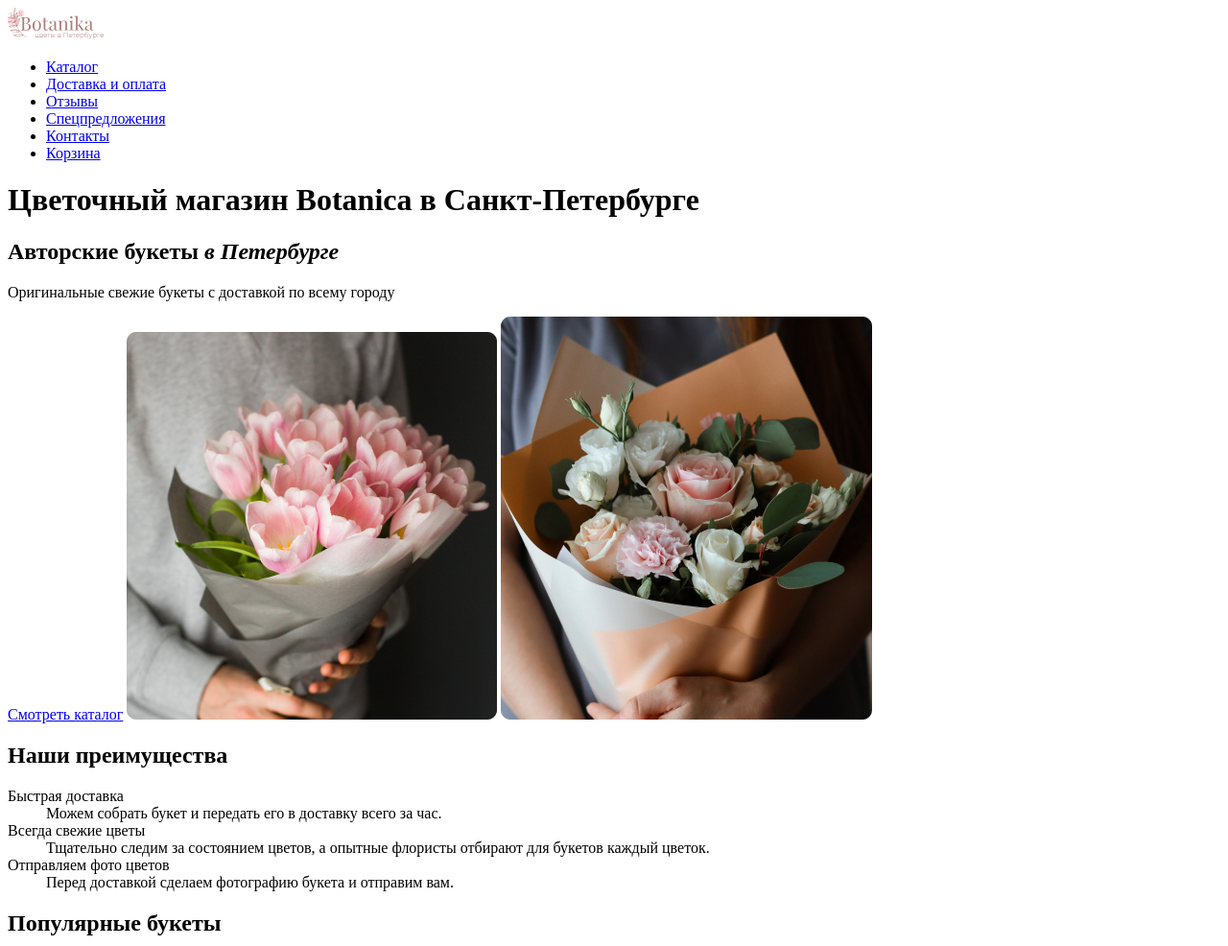
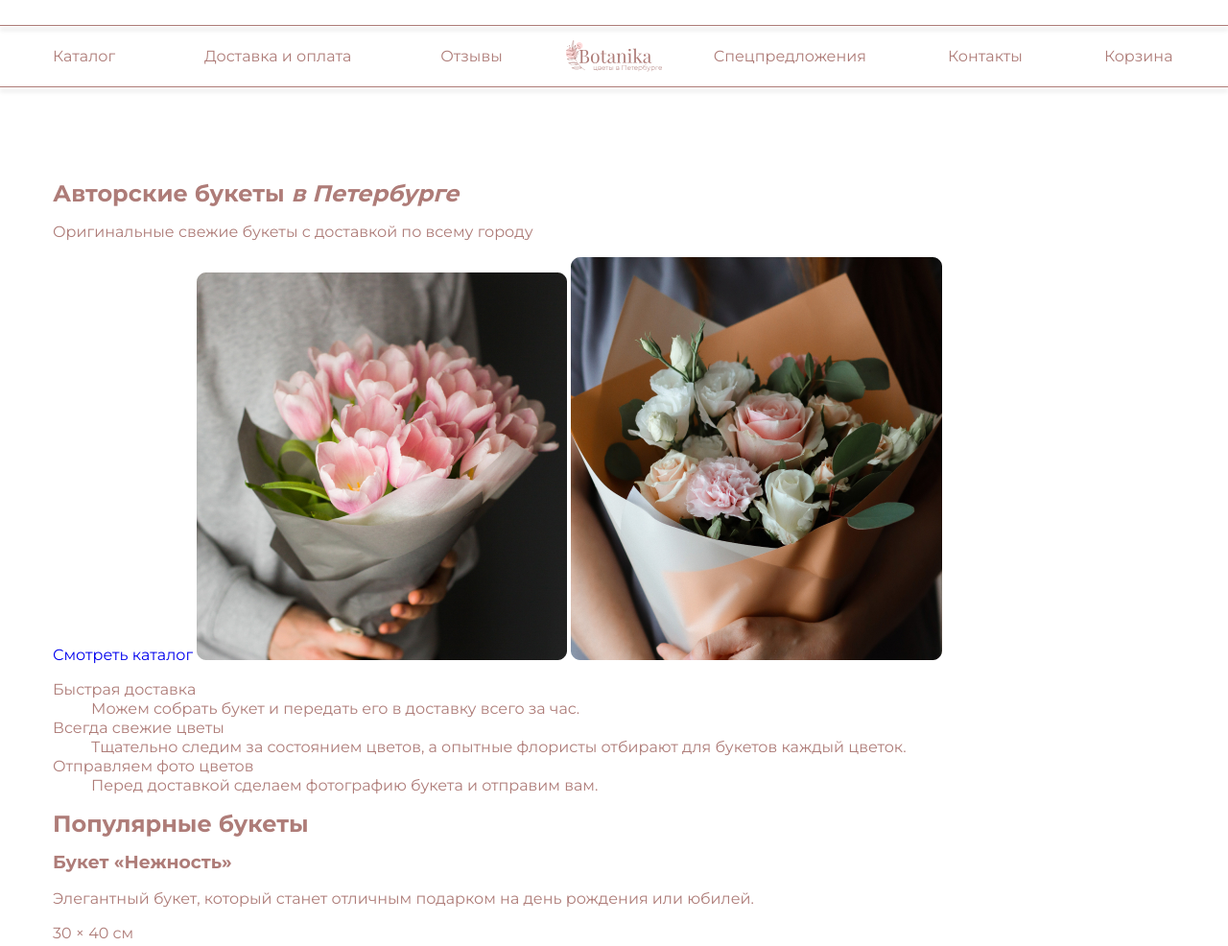
Before and after one commit to VKozhura/zaverstai-marathon, a plain HTML site: page index.html in a window 1280 px wide. Shown: the top 986 px of the page at 96% size. Drawn offline with Linux system fonts and the light colour scheme.

Commit message:
Стилизация хэддер

```diff
--- /dev/null
+++ b/css/style.css
@@ -0,0 +1,121 @@
+* {
+  box-sizing: border-box;
+}
+
+body {
+  display: grid;
+  grid-template-rows: auto 1fr auto;
+
+  margin: 0;
+  min-width: 1230px;
+  max-height: 100vh;
+
+  font-family: 'Montserrat', arial, sans-serif;
+  font-size: 16px;
+  line-height: 20px;
+  font-weight: 400;
+  font-style: normal;
+  color: #AE7C78;
+}
+
+img {
+  max-width: 100%;
+  height: auto;
+}
+
+a {
+  text-decoration: none;
+}
+
+.visually-hidden:not(:focus):not(:active) {
+  position: absolute;
+
+  width: 1px;
+  height: 1px;
+  margin: -1px;
+  padding: 0;
+  overflow: hidden;
+
+  border: 0;
+
+  white-space: nowrap;
+
+  clip-path: inset(100%);
+  clip: rect(0, 0, 0, 0);
+}
+
+.container {
+  width: 1200px;
+  padding: 0 15px;
+  margin: 0 auto;
+}
+
+.main-header {
+  position: relative;
+  padding-top: 42px;
+  padding-bottom: 97px;
+}
+
+.main-header::before {
+  content: "";
+  position: absolute;
+
+  border-bottom: 1px solid #AE7C78;
+  width: 100%;
+  top: 26px;
+  box-shadow: 0 4px 4px rgba(0, 0, 0, 0.25);
+}
+
+.main-header::after {
+  content: "";
+  position: absolute;
+
+  border-bottom: 1px solid #AE7C78;
+  width: 100%;
+  top: 90px;
+  box-shadow: 0 4px 4px rgba(0, 0, 0, 0.25);
+}
+
+.main-nav {
+  position: relative;
+  line-height: 33px;
+}
+
+.header-logo {
+  display: block;
+  position: absolute;
+  left: 50%;
+  top: 0;
+  transform: translate(-50%);
+}
+
+.nav-list {
+  list-style: none;
+  margin: 0;
+  padding: 0;
+  display: flex;
+  justify-content: flex-start;
+  align-items: center;
+}
+
+.nav-item:nth-child(1),
+.nav-item:nth-child(2) {
+  margin-right: 93px;
+}
+
+.nav-item:nth-child(3) {
+  margin-right: 220px;
+}
+
+.nav-item:nth-child(4),
+.nav-item:nth-child(5) {
+  margin-right: 85px;
+}
+
+.nav-item:last-child {
+  margin-right: auto;
+}
+
+.nav-item a {
+  color: #AE7C78;
+}
--- a/index.html
+++ b/index.html
@@ -4,12 +4,17 @@
   <meta charset="UTF-8">
   <meta http-equiv="X-UA-Compatible" content="IE=edge">
   <meta name="viewport" content="width=device-width, initial-scale=1.0">
+  <link rel="preconnect" href="https://fonts.googleapis.com">
+  <link rel="preconnect" href="https://fonts.gstatic.com" crossorigin>
+  <link href="https://fonts.googleapis.com/css2?family=Montserrat:wght@400;500;700&family=Playfair+Display:wght@400;500;700&display=swap" rel="stylesheet">
+  <link rel="stylesheet" href="css/normalize.css">
+  <link rel="stylesheet" href="css/style.css">
   <title>Цветочный магазин Botanika</title>
 </head>
 <body>
   <header class="main-header">
-    <nav class="main-nav">
-      <a>
+    <nav class="main-nav container">
+      <a class="haeder-logo">
         <img src="img/header-logo.svg" alt="Логотип цветочного магазина" class="header-logo" width="100" height="33">
       </a>
       <ul class="nav-list">
@@ -35,7 +40,7 @@
     </nav>
   </header>
 
-  <main>
+  <main class="container">
     <h1 class="visually-hidden">Цветочный магазин Botanica в Санкт-Петербурге</h1>
 
     <section class="main-promo">
@@ -195,7 +200,7 @@
 
   <footer class="main-footer">
     <a>
-      <img src="img/footer-logo.svg" alt="Логотип цветочного магазина" class="header-logo" width="100" height="33">
+      <img src="img/footer-logo.svg" alt="Логотип цветочного магазина" class="footer-logo" width="100" height="33">
     </a>
     <ul class="nav-list">
       <li class="nav-item">
```
Also changed, not shown: css/normalize.css (renamed from normalize.css), img/header-logo1.svg (added), style.css (deleted).
